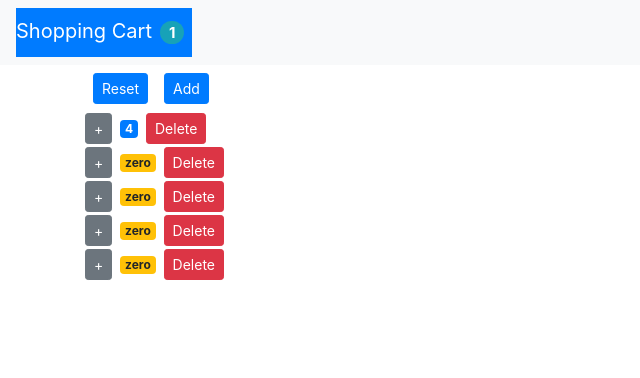
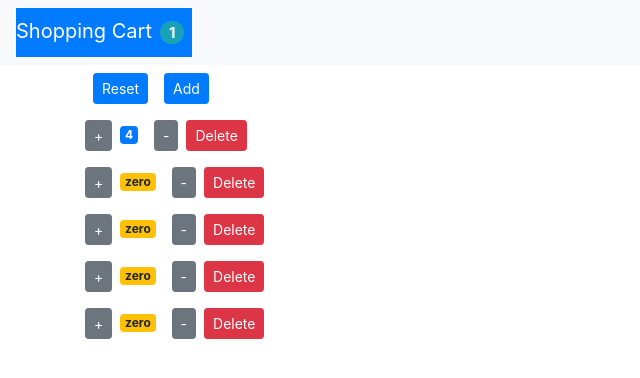
Before and after one commit to ankitadiaspark/REACTJS, a React (Create React App) app: page /cart in a window 1280 px wide. Shown: the top 378 px of the page, without its empty margins (0-640 px from the left). Built offline with nearby package versions, Linux system fonts and the light colour scheme.

Commit message:
decrement added with validation

```diff
--- a/src/App.js
+++ b/src/App.js
@@ -47,13 +47,15 @@ class App extends Component {
   };
 
   handleDecrement = decount => {
-    console.log(decount);
+
     const counters = [...this.state.counters];
     const index = counters.indexOf(decount);
     counters[index] = { ...decount };
+    if(counters[index].value>0){
     counters[index].value--;
     this.setState({ counters });
     console.log(this.state.counters[index]);
+    }
   };
 
   handleReset = () => {
--- a/src/components/counter.jsx
+++ b/src/components/counter.jsx
@@ -53,12 +53,12 @@ class Counter extends Component {
           +
         </button>
         <span className={this.getBadgeClasses()}>{this.formatCount()}</span>
-        {/* <button
+        <button
           onClick={() => this.props.onDecrement(this.props.counter)}
-          className="btn btn-secondary btn-sm"
+          className="btn btn-secondary btn-sm m-2"
         >
          -
-        </button> */}
+        </button>
 
         <button
           onClick={() => this.props.onDelete(this.props.counter.id)}
```
